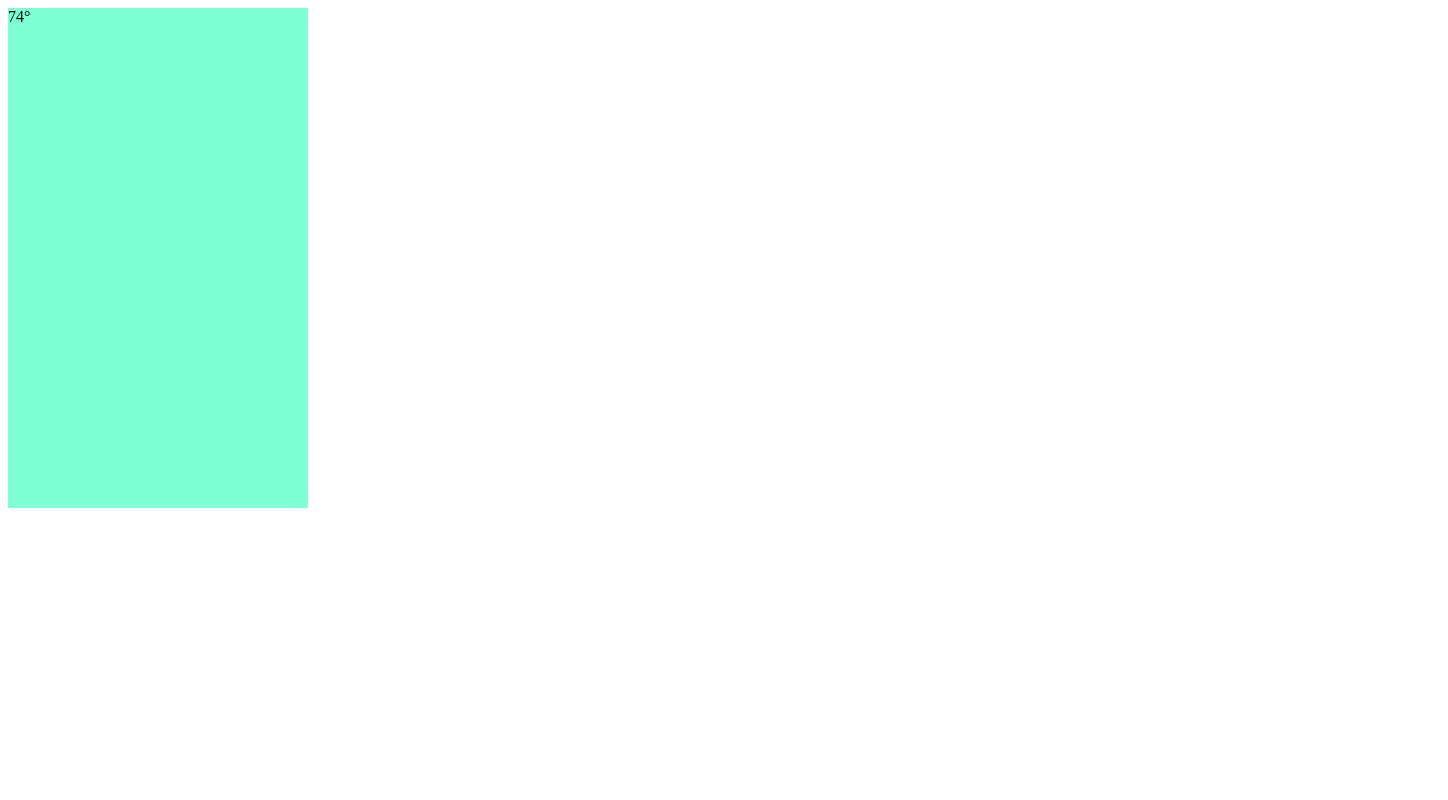
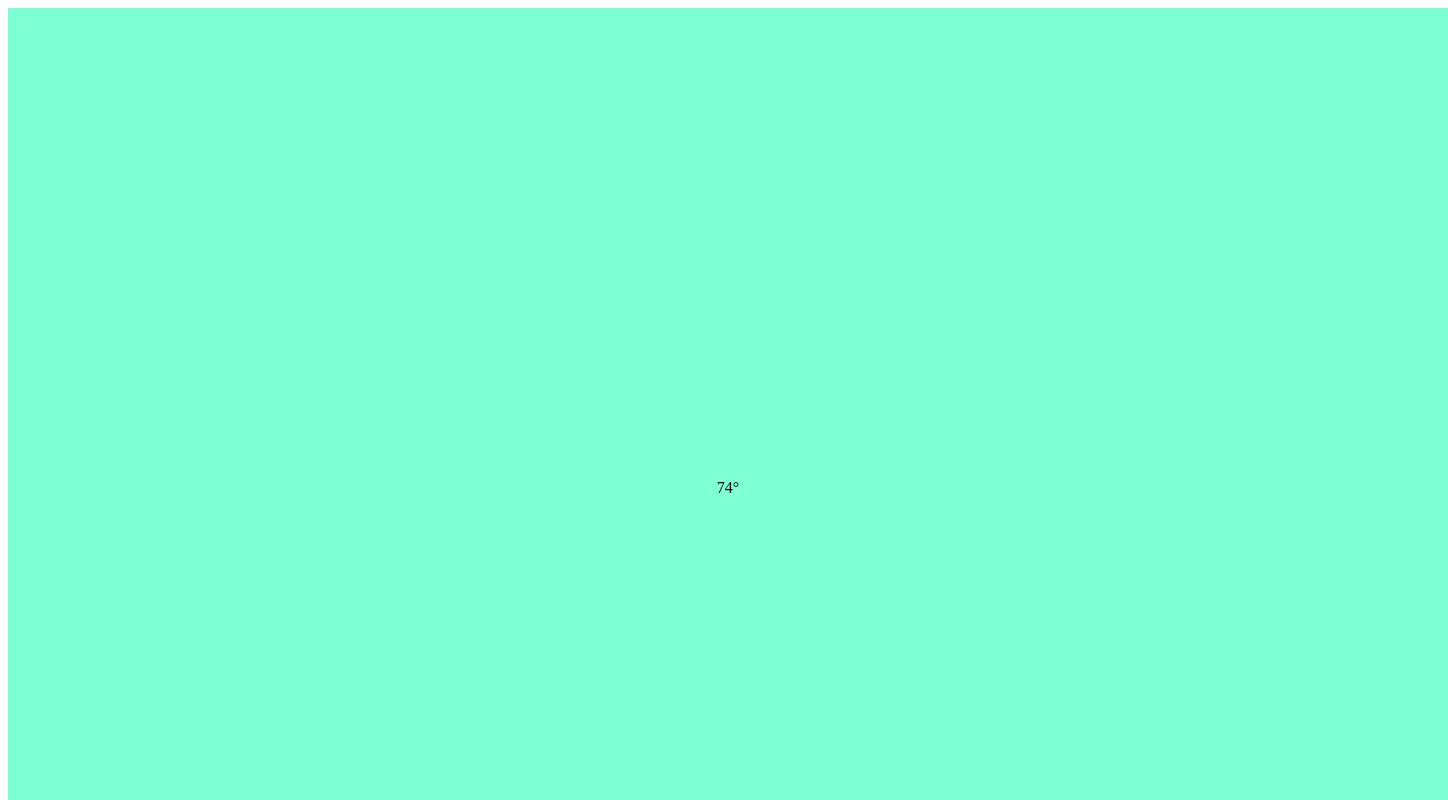
Before and after one commit to jenniferenck/css-scroll-snap-example, a plain HTML site: page index.html in a window 1280 px wide. Shown: the top 800 px of the page, 1448 px wide, since content can reach past the window. Drawn offline with Linux system fonts and the light colour scheme.

Commit message:
made containers larger to simulate page views

```diff
--- a/style.css
+++ b/style.css
@@ -1,12 +1,23 @@
+/* .animate {
+  transition: transform 0.3s ease-out;
+} */
+
 .slider {
-  width: 300px;
-  height: 500px;
-  overflow-x: scroll;
+  width: 50vw;
+  height: 100vh;
+  /* overflow-y: scroll; */
 }
 .slide {
-  float: left;
-  width: 300px;
-  height: 500px;
+  /* float: left; */
+  width: 100vw;
+  height: 100vh;
+  padding: 5em;
+  /* margin: 1em; */
+  display: flex;
+  flex-direction: column;
+  justify-content: center;
+  text-align: center;
+  /* scroll-snap-align: center; */
 }
 
 #slide-0 {
@@ -20,3 +31,20 @@
 #slide-2 {
   background-color: limegreen;
 }
+
+.ms-touch.slider {
+  overflow-x: scroll;
+  overflow-y: hidden;
+
+  -ms-overflow-style: none;
+  /* Hides the scrollbar. */
+
+  -ms-scroll-chaining: none;
+  /* Prevents Metro from swiping to the next tab or app. */
+
+  -ms-scroll-snap-type: mandatory;
+  /* Forces a snap scroll behavior on your images. */
+
+  -ms-scroll-snap-points-x: snapInterval(0%, 100%);
+  /* Defines the y and x intervals to snap to when scrolling. */
+}
```
